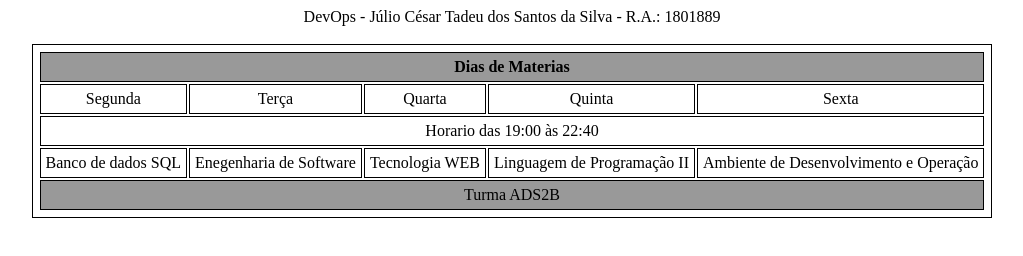
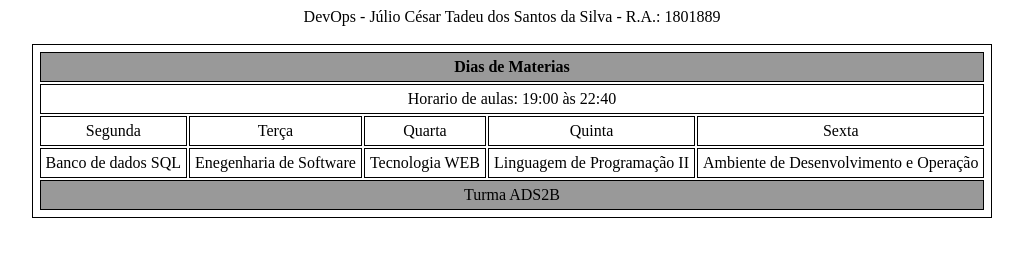
Before and after one commit to juliotadeu/Devops, a plain HTML site: page index.htm in a window 1280 px wide. Shown: the whole page, without its empty margins (128-1151 px from the left). Drawn offline with Linux system fonts and the light colour scheme; a script that the page names is missing.

Commit message:
correção de tabela

```diff
--- a/index.htm
+++ b/index.htm
@@ -29,15 +29,15 @@
             <tbody>
 
                 <tr>
+                    <td colspan="5"> Horario de aulas: 19:00 às 22:40 </td>
+                </tr>
+
+                <tr>
                     <td> Segunda </td>
                     <td> Terça </td>
                     <td> Quarta </td>
                     <td> Quinta </td>
                     <td> Sexta </td>
-                </tr>
-
-                <tr>
-                    <td colspan="5"> Horario das 19:00 às 22:40 </td>
                 </tr>
 
                 <tr>
```
